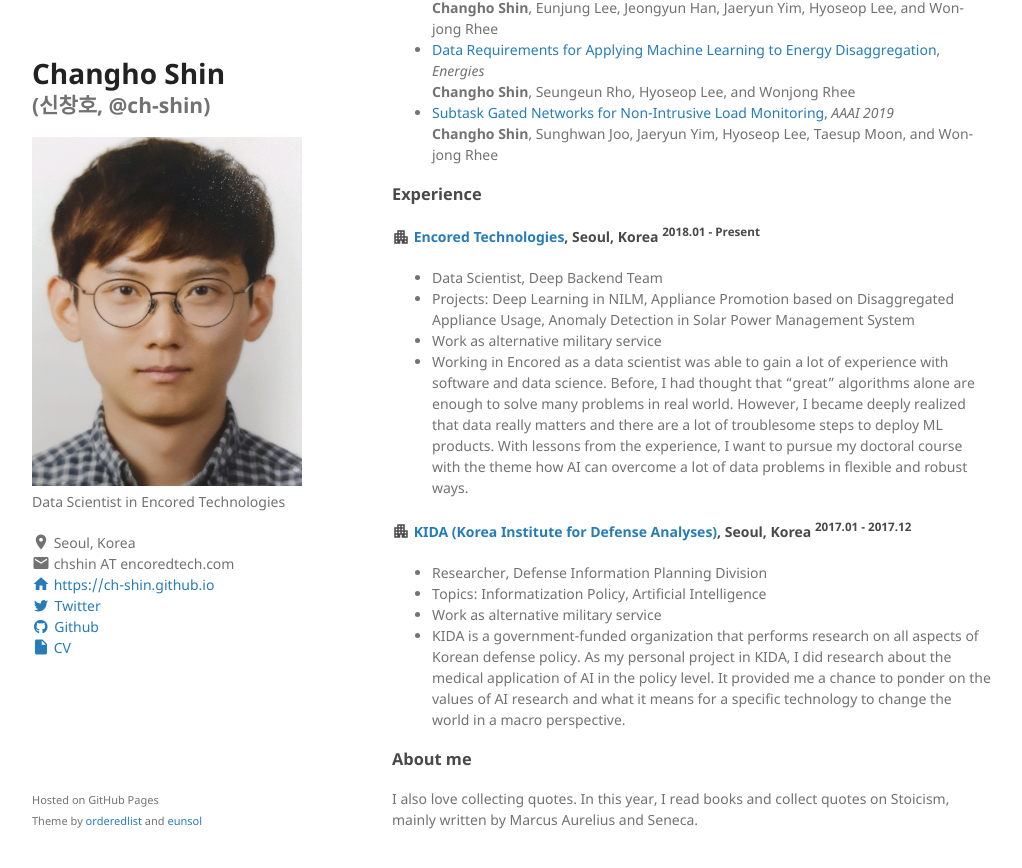
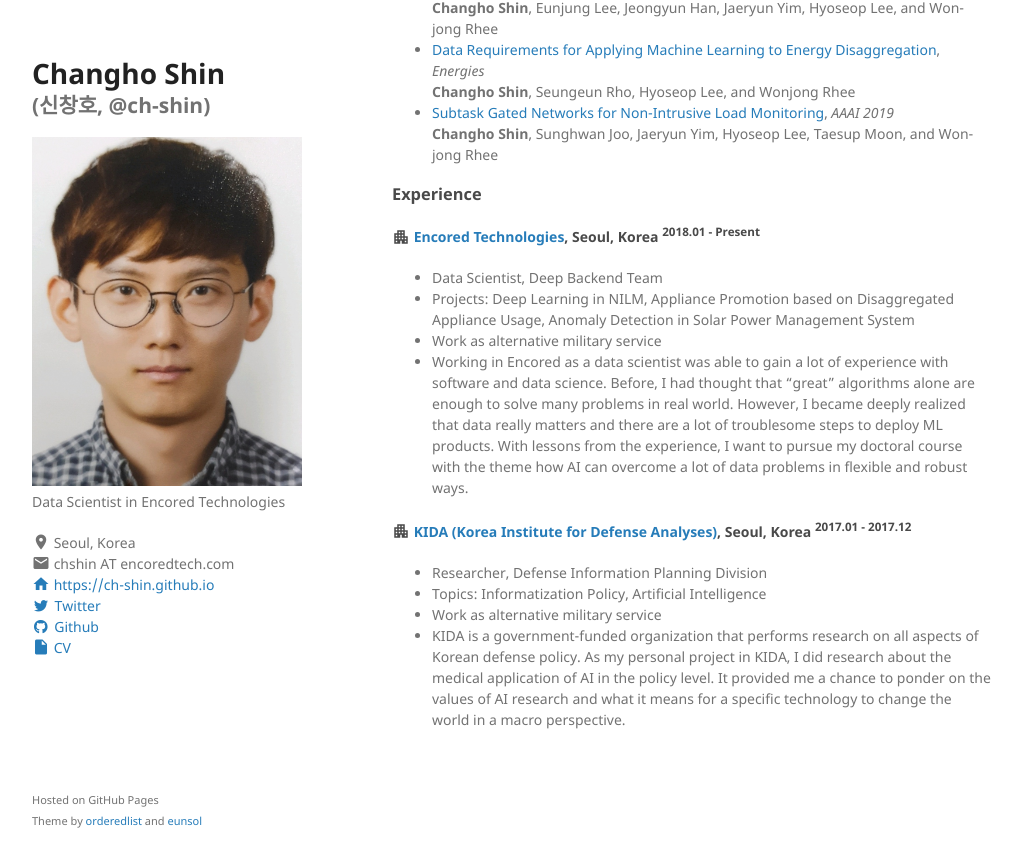
Before and after one commit to ch-shin/ch-shin.github.io, a Jekyll site: the page built from index.md, in a window 1280 px wide and 900 px high, scrolled down 558 px. Shown: the top 868 px of the window, without its empty margins (128-1150 px from the left). Built offline with Jekyll 4.4.1, drawn with Linux system fonts in a browser that asks for light colours.

Commit message:
Add the link of ENERTALK dataset

```diff
--- a/index.md
+++ b/index.md
@@ -36,7 +36,7 @@
 tion Characteristics](), _Submitted_ <br/>
 Daeyoung Choi, Kyungeun Lee, **Changho Shin**, and Wonjong Rhee <br/>
 - [The ENERTALK dataset, 15 Hz electricity consumption data from 22 houses in
-Korea](), _Nature Scientific Data_ <br/>
+Korea](https://www.nature.com/articles/s41597-019-0212-5.epdf), _Nature Scientific Data_ <br/>
 **Changho Shin**, Eunjung Lee, Jeongyun Han, Jaeryun Yim, Hyoseop Lee, and Won-
 jong Rhee <br/>
 - [Data Requirements for Applying Machine Learning to Energy Disaggregation](https://www.mdpi.com/1996-1073/12/9/1696), _Energies_ <br/>
@@ -66,6 +66,3 @@
 - Topics: Informatization Policy, Artificial Intelligence
 - Work as alternative military service
 - KIDA is a government-funded organization that performs research on all aspects of Korean defense policy. As my personal project in KIDA, I did research about the medical application of AI in the policy level. It provided me a chance to ponder on the values of AI research and what it means for a specific technology to change the world in a macro perspective.
-
-### About me
-I also love collecting quotes. In this year, I read books and collect quotes on Stoicism, mainly written by Marcus Aurelius and Seneca.
```
